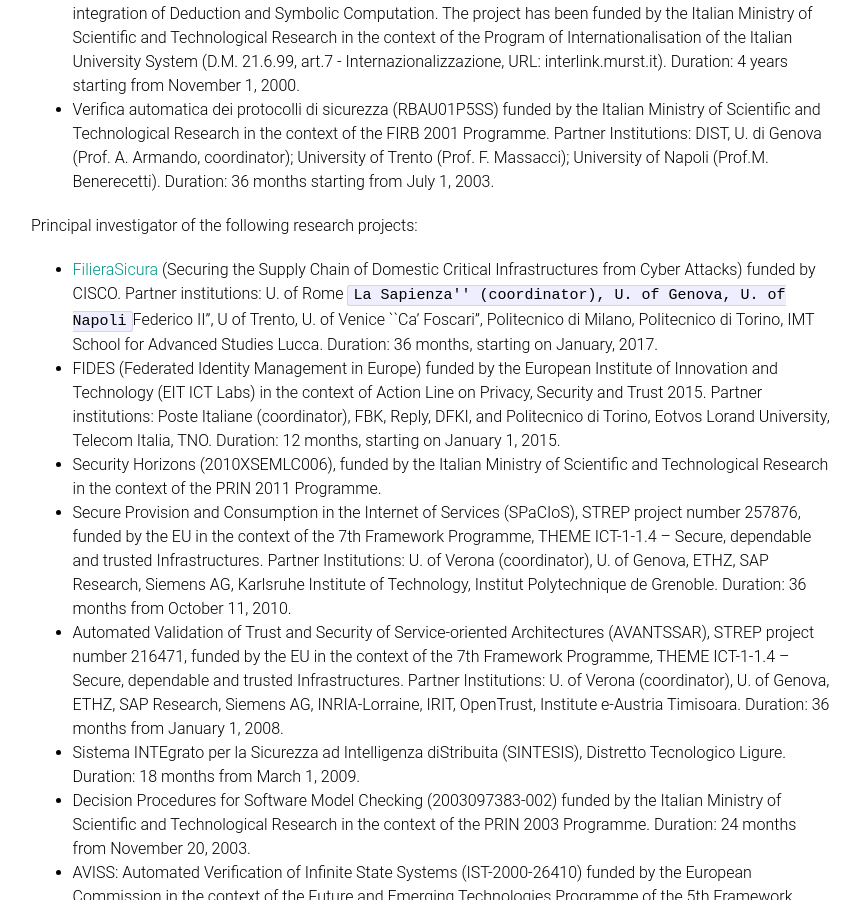
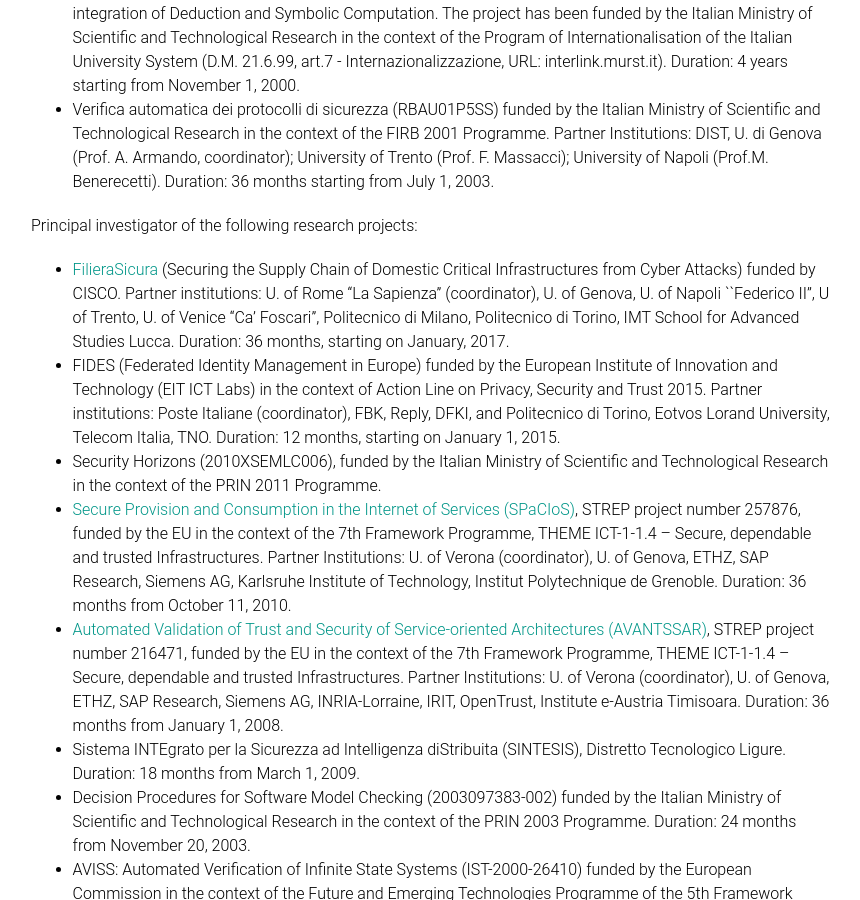
Before and after one commit to CSecLab/cseclab.github.io, a Jekyll site: the page built from alessandroHP.md, in a window 1280 px wide and 900 px high, scrolled down 6051 px. Shown: the whole window, without its empty margins (209-1069 px from the left). Built offline with Jekyll 4.4.1, drawn with Linux system fonts in a browser that asks for light colours; some of the changed lines change nothing that is shown.

Commit message:
*** empty log message ***

```diff
--- a/alessandroHP.md
+++ b/alessandroHP.md
@@ -151,11 +151,11 @@
 
 Principal investigator of the following research projects:
 
-- [FilieraSicura](http://www.filierasicura.it) (Securing the Supply Chain of Domestic Critical Infrastructures from Cyber Attacks) funded by CISCO.  Partner institutions: U. of Rome ``La Sapienza'' (coordinator), U. of Genova, U. of Napoli ``Federico II'', U of Trento, U. of Venice ``Ca' Foscari'', Politecnico di Milano, Politecnico di Torino, IMT School for Advanced Studies Lucca. Duration: 36 months, starting on January, 2017.
+- [FilieraSicura](http://www.filierasicura.it) (Securing the Supply Chain of Domestic Critical Infrastructures from Cyber Attacks) funded by CISCO.  Partner institutions: U. of Rome "La Sapienza" (coordinator), U. of Genova, U. of Napoli ``Federico II'', U of Trento, U. of Venice "Ca' Foscari", Politecnico di Milano, Politecnico di Torino, IMT School for Advanced Studies Lucca. Duration: 36 months, starting on January, 2017.
 - FIDES (Federated Identity Management in Europe) funded by the European Institute of Innovation and Technology (EIT ICT Labs) in the context of Action Line on Privacy, Security and Trust 2015.  Partner institutions: Poste Italiane (coordinator), FBK, Reply, DFKI, and Politecnico di Torino, Eotvos Lorand University, Telecom Italia, TNO.  Duration: 12 months, starting on January 1, 2015.
 - Security Horizons (2010XSEMLC006), funded by the Italian Ministry of Scientific and Technological Research in the context of the PRIN 2011 Programme.
-- Secure Provision and Consumption in the Internet of Services (SPaCIoS), STREP project number 257876, funded by the EU in the context of the 7th Framework Programme, THEME ICT-1-1.4 -- Secure, dependable and trusted Infrastructures.  Partner Institutions: U. of Verona (coordinator), U. of Genova, ETHZ, SAP Research, Siemens AG, Karlsruhe Institute of Technology, Institut Polytechnique de Grenoble.  Duration: 36 months from October 11, 2010.
-- Automated Validation of Trust and Security of Service-oriented Architectures (AVANTSSAR), STREP project number 216471, funded by the EU in the context of the 7th Framework Programme, THEME ICT-1-1.4 -- Secure, dependable and trusted Infrastructures.  Partner Institutions: U. of Verona (coordinator), U. of Genova, ETHZ, SAP Research, Siemens AG, INRIA-Lorraine, IRIT, OpenTrust, Institute e-Austria Timisoara.  Duration: 36 months from January 1, 2008.
+- [Secure Provision and Consumption in the Internet of Services (SPaCIoS)](http://www.spacios.eu), STREP project number 257876, funded by the EU in the context of the 7th Framework Programme, THEME ICT-1-1.4 -- Secure, dependable and trusted Infrastructures.  Partner Institutions: U. of Verona (coordinator), U. of Genova, ETHZ, SAP Research, Siemens AG, Karlsruhe Institute of Technology, Institut Polytechnique de Grenoble.  Duration: 36 months from October 11, 2010.
+- [Automated Validation of Trust and Security of Service-oriented Architectures (AVANTSSAR)](http://www.avantssar.eu), STREP project number 216471, funded by the EU in the context of the 7th Framework Programme, THEME ICT-1-1.4 -- Secure, dependable and trusted Infrastructures.  Partner Institutions: U. of Verona (coordinator), U. of Genova, ETHZ, SAP Research, Siemens AG, INRIA-Lorraine, IRIT, OpenTrust, Institute e-Austria Timisoara.  Duration: 36 months from January 1, 2008.
 - Sistema INTEgrato per la Sicurezza ad Intelligenza diStribuita (SINTESIS), Distretto Tecnologico Ligure.  Duration: 18 months from March 1, 2009.
 - Decision Procedures for Software Model Checking (2003097383-002) funded by the Italian Ministry of Scientific and Technological Research in the context of the PRIN 2003 Programme. Duration: 24 months from November 20, 2003.
 - AVISS: Automated Verification of Infinite State Systems (IST-2000-26410) funded by the European Commission in the context of the Future and Emerging Technologies Programme of the 5th Framework Programme.  Duration: 12 months from May 1, 2001.
```
